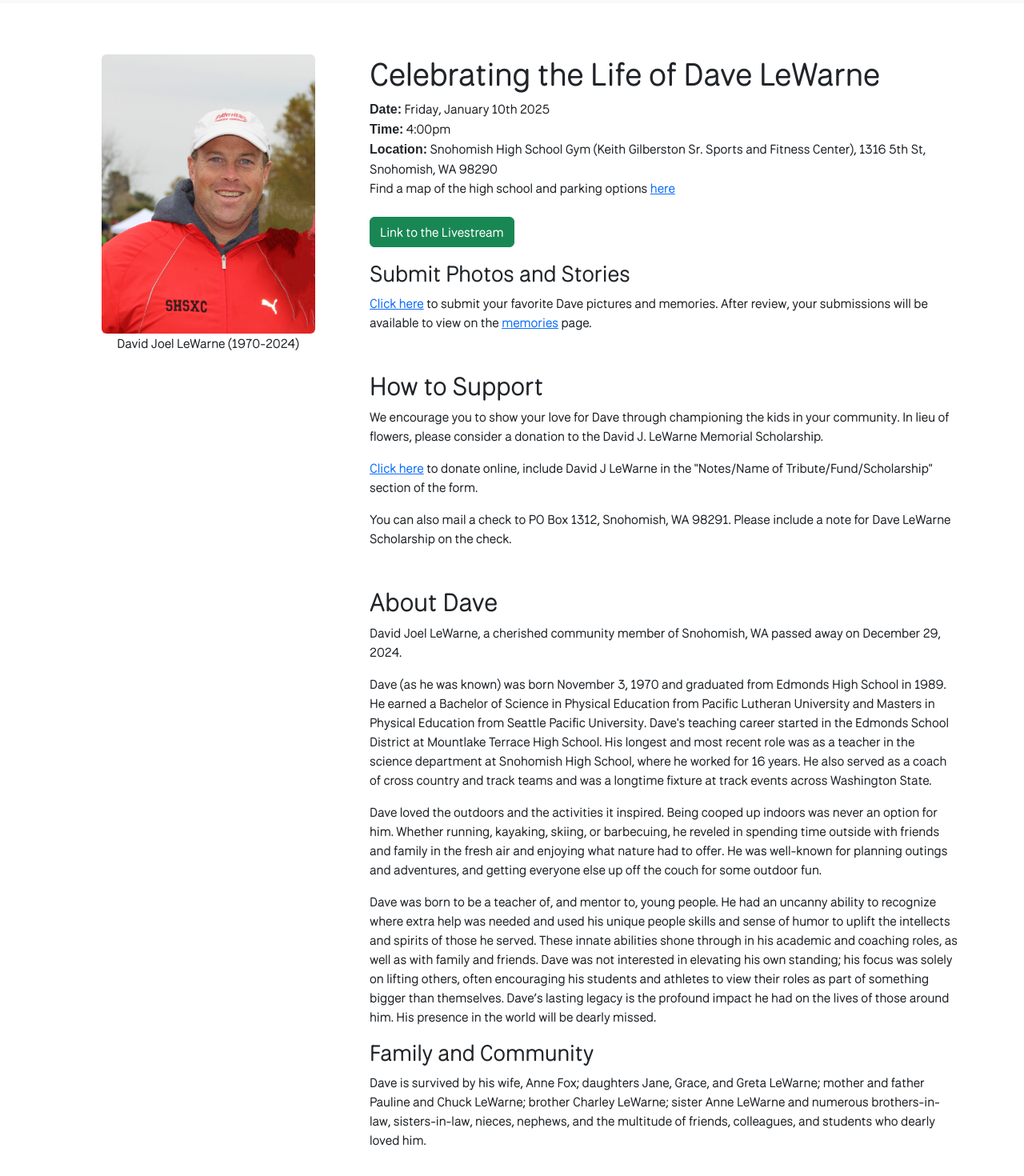
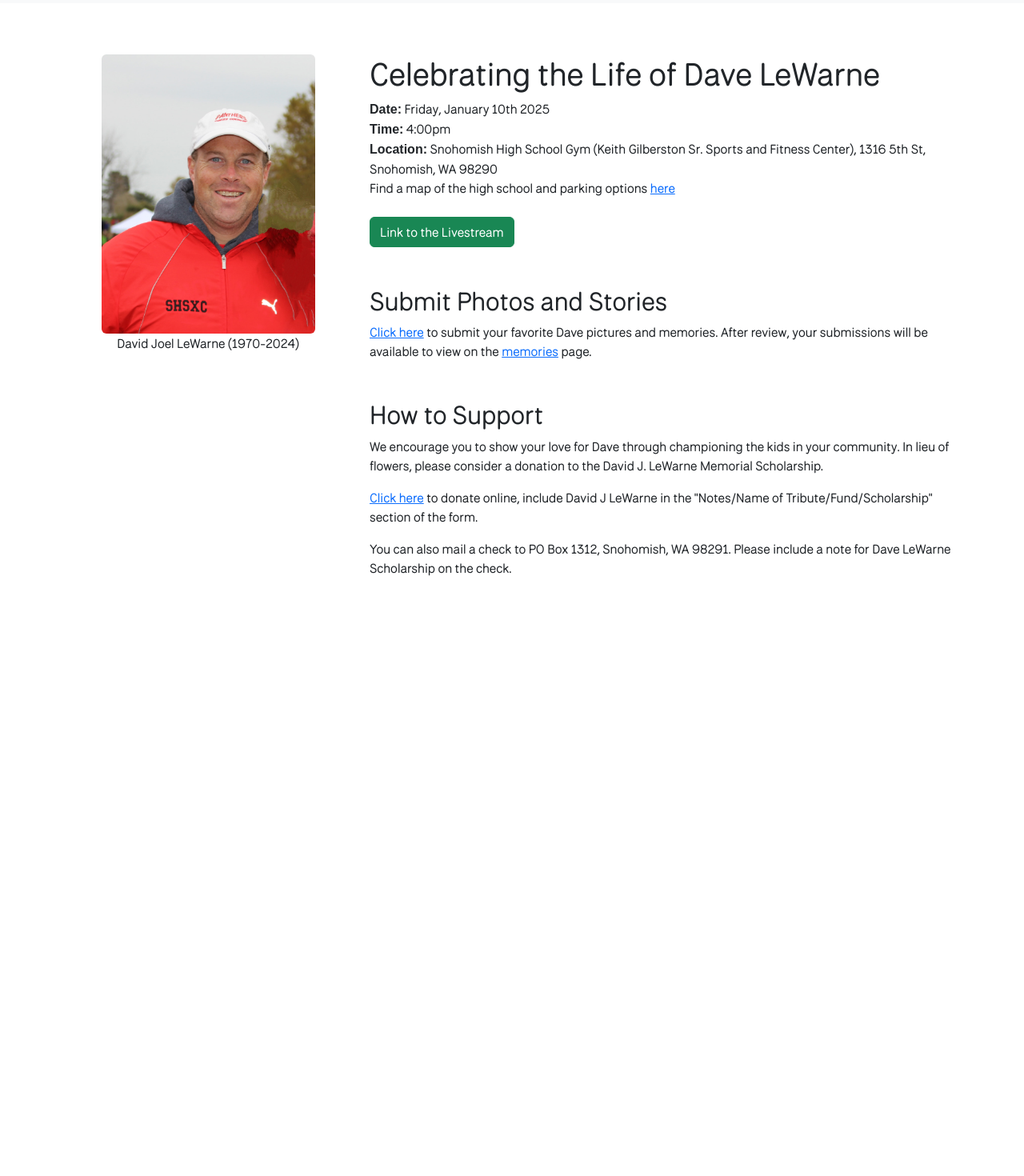
Before and after one commit to giselejfox/dave-lewarne-memorial, a Next.js app: page / in a window 1280 px wide. Shown: the part 66-1536 px from the top of the page at 80% size. After the commit the page ends 934 px from the top, so only its background shows below. Built offline with nearby package versions, Linux system fonts and the light colour scheme; a web font is replaced by a local one.

Commit message:
formatting and taking out about dave section

```diff
--- a/src/app/page.js
+++ b/src/app/page.js
@@ -18,19 +18,12 @@ export default function Home() {
           </div>
           {/* <div>There will be a livestream of the service. More information and link coming soon.</div> */}
           <a href="/livestream"><button className="btn btn-success mt-3 w-fit">Link to the Livestream</button></a>
-          <h3>Submit Photos and Stories</h3>
+          <h2 className="mt-5">Submit Photos and Stories</h2>
           <div><a href="https://form.jotform.com/243655021912047">Click here</a> to submit your favorite Dave pictures and memories. After review, your submissions will be available to view on the <a href="/memories">memories</a> page.</div>
           <h2 className="mt-5">How to Support</h2>
           <p>We encourage you to show your love for Dave through championing the kids in your community. In lieu of flowers, please consider a donation to the David J. LeWarne Memorial Scholarship.</p>
           <p><a href="https://www.snoed.org/donate-online/">Click here</a> to donate online, include David J LeWarne in the "Notes/Name of Tribute/Fund/Scholarship" section of the form.</p>
           <p>You can also mail a check to PO Box 1312, Snohomish, WA 98291. Please include a note for Dave LeWarne Scholarship on the check. </p>
-          <h2 className="mt-5">About Dave</h2>
-          <p>David Joel LeWarne, a cherished community member of Snohomish, WA passed away on December 29, 2024.</p>
-          <p>Dave (as he was known) was born November 3, 1970 and graduated from Edmonds High School in 1989. He earned a Bachelor of Science in Physical Education from Pacific Lutheran University and Masters in Physical Education from Seattle Pacific University. Dave's teaching career started in the Edmonds School District at Mountlake Terrace High School. His longest and most recent role was as a teacher in the science department at Snohomish High School, where he worked for 16 years. He also served as a coach of cross country and track teams and was a longtime fixture at track events across Washington State.</p>
-          <p>Dave loved the outdoors and the activities it inspired. Being cooped up indoors was never an option for him. Whether running, kayaking, skiing, or barbecuing, he reveled in spending time outside with friends and family in the fresh air and enjoying what nature had to offer. He was well-known for planning outings and adventures, and getting everyone else up off the couch for some outdoor fun.</p>
-          <p>Dave was born to be a teacher of, and mentor to, young people. He had an uncanny ability to recognize where extra help was needed and used his unique people skills and sense of humor to uplift the intellects and spirits of those he served. These innate abilities shone through in his academic and coaching roles, as well as with family and friends. Dave was not interested in elevating his own standing; his focus was solely on lifting others, often encouraging his students and athletes to view their roles as part of something bigger than themselves. Dave’s lasting legacy is the profound impact he had on the lives of those around him. His presence in the world will be dearly missed.</p>
-          <h3>Family and Community</h3>
-          <p>Dave is survived by his wife, Anne Fox; daughters Jane, Grace, and Greta LeWarne; mother and father Pauline and Chuck LeWarne; brother Charley LeWarne; sister Anne LeWarne and numerous brothers-in-law, sisters-in-law, nieces, nephews, and the multitude of friends, colleagues, and students who dearly loved him.</p>
         </Col>
       </Row>
     </div>
```
